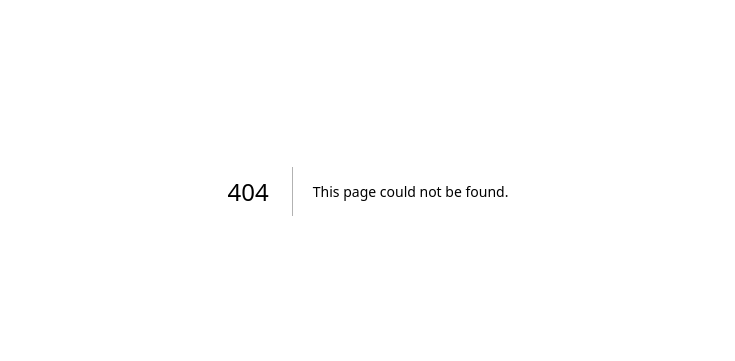
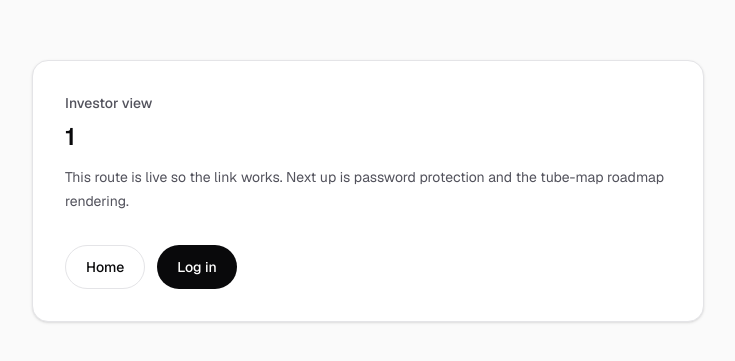
Before and after one commit to henrykoutfund/roadmapper, a Next.js app: page /r/1 in a window 1280 px wide. Before the commit this address had no page. Shown: the part 209-570 px from the top of the page, without its empty margins (272-1007 px from the left). Built offline with nearby package versions, Linux system fonts and the light colour scheme.

Commit message:
Add investor view route placeholder

```diff
--- /dev/null
+++ b/app/r/[slug]/page.tsx
@@ -0,0 +1,41 @@
+import Link from "next/link";
+
+export default async function InvestorRoadmapPage({
+  params,
+}: {
+  params: Promise<{ slug: string }>;
+}) {
+  const { slug } = await params;
+
+  return (
+    <div className="flex flex-1 items-center justify-center bg-zinc-50 px-6 font-sans dark:bg-black">
+      <main className="w-full max-w-2xl rounded-2xl border border-zinc-200 bg-white p-8 shadow-sm dark:border-zinc-800 dark:bg-zinc-950">
+        <div className="text-sm font-medium text-zinc-600 dark:text-zinc-400">
+          Investor view
+        </div>
+        <h1 className="mt-2 text-2xl font-semibold tracking-tight text-zinc-950 dark:text-zinc-50">
+          {slug}
+        </h1>
+        <p className="mt-3 text-sm leading-6 text-zinc-600 dark:text-zinc-400">
+          This route is live so the link works. Next up is password protection and the tube-map
+          roadmap rendering.
+        </p>
+
+        <div className="mt-8 flex gap-3">
+          <Link
+            className="inline-flex h-11 items-center justify-center rounded-full border border-zinc-200 px-5 text-sm font-medium text-zinc-950 hover:bg-zinc-50 dark:border-zinc-800 dark:text-zinc-50 dark:hover:bg-zinc-900"
+            href="/"
+          >
+            Home
+          </Link>
+          <Link
+            className="inline-flex h-11 items-center justify-center rounded-full bg-zinc-950 px-5 text-sm font-medium text-white hover:bg-zinc-800 dark:bg-zinc-50 dark:text-zinc-950 dark:hover:bg-zinc-200"
+            href="/login"
+          >
+            Log in
+          </Link>
+        </div>
+      </main>
+    </div>
+  );
+}
```
